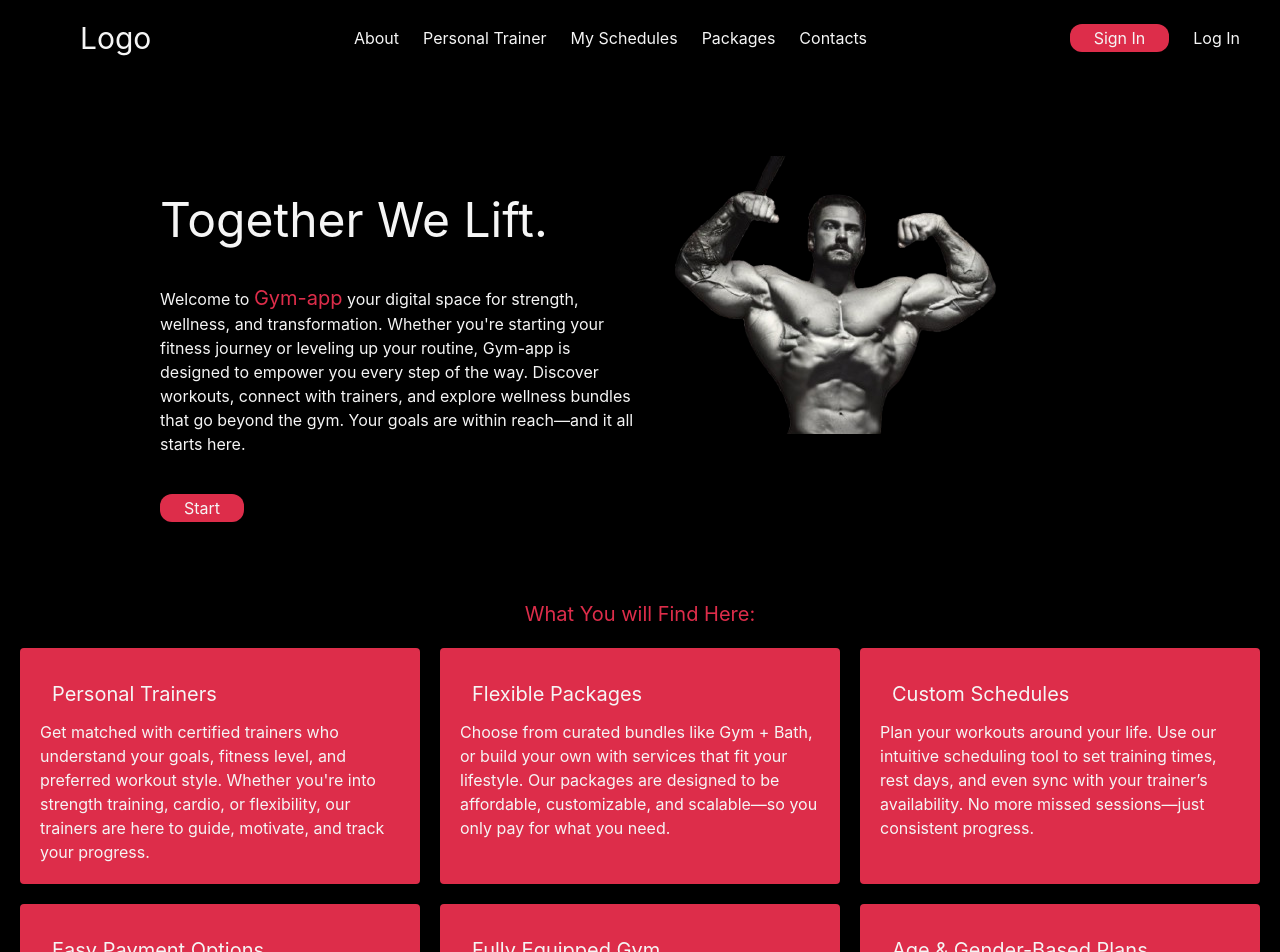
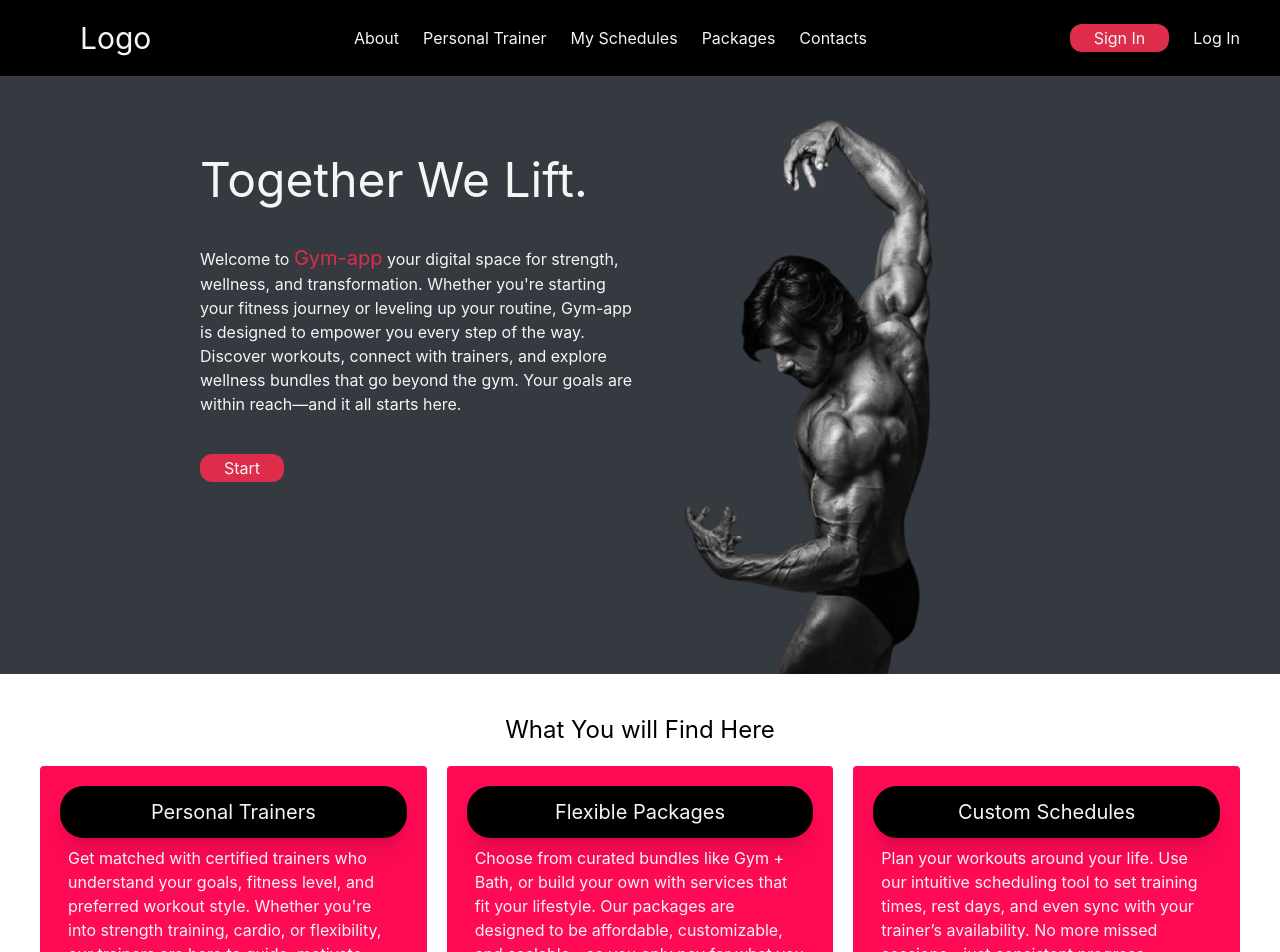
Before and after one commit to biniyam404/Gym-app, a React (Create React App) app: page / in a window 1280 px wide. Shown: the top 952 px of the page. Built offline with nearby package versions, Linux system fonts and the light colour scheme.

Commit message:
the style of the servies part is eddited

```diff
--- a/src/App.js
+++ b/src/App.js
@@ -129,7 +129,7 @@ function Sign(){
 // nave , body,
 function Wellcome(){
   return (
-   <div className='px-40 py-20 pb-10 flex '>
+   <div className='px-50 py-10 pb-0 flex bg-[#343a40] '>
      <div className='w-1/2 items-center'>
         <h1 className='text-5xl py-10'>Together We Lift.</h1>
         <p className='pb-10'>
@@ -150,7 +150,7 @@ function Wellcome(){
 
     </div>
     <div className=''>
-        <img src="/image.png" alt="Gym Interior" className="" />
+        <img src="/img.png" alt="Gym Interior" className="" />
     </div>
    </div>
   )
@@ -159,9 +159,15 @@ function Wellcome(){
 
 function Servies (){
   return (
-    <div className='p-5'>
-      <div className='text-center text-xl text-[#dd2d4a] p-5'>What You will Find Here:</div>
-      <div className='grid grid-cols-3 gap-5 '>
+    <div className='p-5 bg-white'>
+      <div className='pt-5 text-center text-2xl text-black relative group '>
+        What You will Find Here
+        <span className='absolute left-0
+              bottom-0 w-0 h-[1.5px] bg-[#dd2d4a]
+              transition-all duration-300
+              group-hover:w-full'></span>
+      </div>
+      <div className='grid grid-cols-3 gap-5 p-5 '>
         {gymFeatures.map((feature)=><Part gymFeatures = {feature}/>)}
         </div>
     </div>
@@ -169,9 +175,9 @@ function Servies (){
 }
 function Part({gymFeatures}){
   return(
-    <div className='p-5 rounded  hover:-translate-1 bg-[#dd2d4a]'>
-        <div className='text-xl p-3'>{gymFeatures.title}</div>
-        <div>{gymFeatures.description}</div>
+    <div className='p-5 rounded  hover:-translate-1 bg-[#ff0a54] transition duration-500'>
+        <div className='text-xl text-center py-3 bg-black rounded-3xl shadow-xl '>{gymFeatures.title}</div>
+        <div className='px-2 py-2'>{gymFeatures.description}</div>
     </div>
   )
 }
--- a/src/output.css
+++ b/src/output.css
@@ -7,14 +7,20 @@
       "Segoe UI Emoji", "Segoe UI Symbol", "Noto Color Emoji";
     --font-mono: ui-monospace, SFMono-Regular, Menlo, Monaco, Consolas, "Liberation Mono",
       "Courier New", monospace;
+    --color-black: #000;
+    --color-white: #fff;
     --spacing: 0.25rem;
     --text-xl: 1.25rem;
     --text-xl--line-height: calc(1.75 / 1.25);
+    --text-2xl: 1.5rem;
+    --text-2xl--line-height: calc(2 / 1.5);
     --text-3xl: 1.875rem;
     --text-3xl--line-height: calc(2.25 / 1.875);
     --text-5xl: 3rem;
     --text-5xl--line-height: 1;
     --radius-xl: 0.75rem;
+    --radius-2xl: 1rem;
+    --radius-3xl: 1.5rem;
     --default-transition-duration: 150ms;
     --default-transition-timing-function: cubic-bezier(0.4, 0, 0.2, 1);
     --default-font-family: var(--font-sans);
@@ -231,6 +237,12 @@
   .rounded {
     border-radius: 0.25rem;
   }
+  .rounded-2xl {
+    border-radius: var(--radius-2xl);
+  }
+  .rounded-3xl {
+    border-radius: var(--radius-3xl);
+  }
   .rounded-xl {
     border-radius: var(--radius-xl);
   }
@@ -238,8 +250,23 @@
     border-style: var(--tw-border-style);
     border-width: 1px;
   }
+  .bg-\[\#343a40\] {
+    background-color: #343a40;
+  }
+  .bg-\[\#adb5bd\] {
+    background-color: #adb5bd;
+  }
   .bg-\[\#dd2d4a\] {
     background-color: #dd2d4a;
+  }
+  .bg-\[\#ff0a54\] {
+    background-color: #ff0a54;
+  }
+  .bg-black {
+    background-color: var(--color-black);
+  }
+  .bg-white {
+    background-color: var(--color-white);
   }
   .p-3 {
     padding: calc(var(--spacing) * 3);
@@ -247,17 +274,32 @@
   .p-5 {
     padding: calc(var(--spacing) * 5);
   }
+  .px-2 {
+    padding-inline: calc(var(--spacing) * 2);
+  }
   .px-6 {
     padding-inline: calc(var(--spacing) * 6);
   }
   .px-10 {
     padding-inline: calc(var(--spacing) * 10);
   }
+  .px-30 {
+    padding-inline: calc(var(--spacing) * 30);
+  }
   .px-40 {
     padding-inline: calc(var(--spacing) * 40);
   }
+  .px-50 {
+    padding-inline: calc(var(--spacing) * 50);
+  }
   .py-1 {
     padding-block: calc(var(--spacing) * 1);
+  }
+  .py-2 {
+    padding-block: calc(var(--spacing) * 2);
+  }
+  .py-3 {
+    padding-block: calc(var(--spacing) * 3);
   }
   .py-5 {
     padding-block: calc(var(--spacing) * 5);
@@ -268,6 +310,12 @@
   .py-20 {
     padding-block: calc(var(--spacing) * 20);
   }
+  .pt-5 {
+    padding-top: calc(var(--spacing) * 5);
+  }
+  .pb-0 {
+    padding-bottom: calc(var(--spacing) * 0);
+  }
   .pb-10 {
     padding-bottom: calc(var(--spacing) * 10);
   }
@@ -276,6 +324,10 @@
   }
   .text-center {
     text-align: center;
+  }
+  .text-2xl {
+    font-size: var(--text-2xl);
+    line-height: var(--tw-leading, var(--text-2xl--line-height));
   }
   .text-3xl {
     font-size: var(--text-3xl);
@@ -292,12 +344,28 @@
   .text-\[\#dd2d4a\] {
     color: #dd2d4a;
   }
+  .text-black {
+    color: var(--color-black);
+  }
   .underline {
     text-decoration-line: underline;
+  }
+  .shadow-2xl {
+    --tw-shadow: 0 25px 50px -12px var(--tw-shadow-color, rgb(0 0 0 / 0.25));
+    box-shadow: var(--tw-inset-shadow), var(--tw-inset-ring-shadow), var(--tw-ring-offset-shadow), var(--tw-ring-shadow), var(--tw-shadow);
+  }
+  .shadow-xl {
+    --tw-shadow: 0 20px 25px -5px var(--tw-shadow-color, rgb(0 0 0 / 0.1)), 0 8px 10px -6px var(--tw-shadow-color, rgb(0 0 0 / 0.1));
+    box-shadow: var(--tw-inset-shadow), var(--tw-inset-ring-shadow), var(--tw-ring-offset-shadow), var(--tw-ring-shadow), var(--tw-shadow);
   }
   .outline {
     outline-style: var(--tw-outline-style);
     outline-width: 1px;
+  }
+  .transition {
+    transition-property: color, background-color, border-color, outline-color, text-decoration-color, fill, stroke, --tw-gradient-from, --tw-gradient-via, --tw-gradient-to, opacity, box-shadow, transform, translate, scale, rotate, filter, -webkit-backdrop-filter, backdrop-filter, display, visibility, content-visibility, overlay, pointer-events;
+    transition-timing-function: var(--tw-ease, var(--default-transition-timing-function));
+    transition-duration: var(--tw-duration, var(--default-transition-duration));
   }
   .transition-all {
     transition-property: all;
@@ -307,6 +375,10 @@
   .duration-300 {
     --tw-duration: 300ms;
     transition-duration: 300ms;
+  }
+  .duration-500 {
+    --tw-duration: 500ms;
+    transition-duration: 500ms;
   }
   .group-hover\:w-full {
     &:is(:where(.group):hover *) {
@@ -320,33 +392,6 @@
       @media (hover: hover) {
         --tw-translate-x: calc(var(--spacing) * -1);
         --tw-translate-y: calc(var(--spacing) * -1);
-        translate: var(--tw-translate-x) var(--tw-translate-y);
-      }
-    }
-  }
-  .hover\:-translate-2 {
-    &:hover {
-      @media (hover: hover) {
-        --tw-translate-x: calc(var(--spacing) * -2);
-        --tw-translate-y: calc(var(--spacing) * -2);
-        translate: var(--tw-translate-x) var(--tw-translate-y);
-      }
-    }
-  }
-  .hover\:-translate-6 {
-    &:hover {
-      @media (hover: hover) {
-        --tw-translate-x: calc(var(--spacing) * -6);
-        --tw-translate-y: calc(var(--spacing) * -6);
-        translate: var(--tw-translate-x) var(--tw-translate-y);
-      }
-    }
-  }
-  .hover\:translate-6 {
-    &:hover {
-      @media (hover: hover) {
-        --tw-translate-x: calc(var(--spacing) * 6);
-        --tw-translate-y: calc(var(--spacing) * 6);
         translate: var(--tw-translate-x) var(--tw-translate-y);
       }
     }
@@ -372,6 +417,71 @@ body {
   syntax: "*";
   inherits: false;
   initial-value: solid;
+}
+@property --tw-shadow {
+  syntax: "*";
+  inherits: false;
+  initial-value: 0 0 #0000;
+}
+@property --tw-shadow-color {
+  syntax: "*";
+  inherits: false;
+}
+@property --tw-shadow-alpha {
+  syntax: "<percentage>";
+  inherits: false;
+  initial-value: 100%;
+}
+@property --tw-inset-shadow {
+  syntax: "*";
+  inherits: false;
+  initial-value: 0 0 #0000;
+}
+@property --tw-inset-shadow-color {
+  syntax: "*";
+  inherits: false;
+}
+@property --tw-inset-shadow-alpha {
+  syntax: "<percentage>";
+  inherits: false;
+  initial-value: 100%;
+}
+@property --tw-ring-color {
+  syntax: "*";
+  inherits: false;
+}
+@property --tw-ring-shadow {
+  syntax: "*";
+  inherits: false;
+  initial-value: 0 0 #0000;
+}
+@property --tw-inset-ring-color {
+  syntax: "*";
+  inherits: false;
+}
+@property --tw-inset-ring-shadow {
+  syntax: "*";
+  inherits: false;
+  initial-value: 0 0 #0000;
+}
+@property --tw-ring-inset {
+  syntax: "*";
+  inherits: false;
+}
+@property --tw-ring-offset-width {
+  syntax: "<length>";
+  inherits: false;
+  initial-value: 0px;
+}
+@property --tw-ring-offset-color {
+  syntax: "*";
+  inherits: false;
+  initial-value: #fff;
+}
+@property --tw-ring-offset-shadow {
+  syntax: "*";
+  inherits: false;
+  initial-value: 0 0 #0000;
 }
 @property --tw-outline-style {
   syntax: "*";
@@ -402,6 +512,20 @@ body {
     *, ::before, ::after, ::backdrop {
       --tw-space-x-reverse: 0;
       --tw-border-style: solid;
+      --tw-shadow: 0 0 #0000;
+      --tw-shadow-color: initial;
+      --tw-shadow-alpha: 100%;
+      --tw-inset-shadow: 0 0 #0000;
+      --tw-inset-shadow-color: initial;
+      --tw-inset-shadow-alpha: 100%;
+      --tw-ring-color: initial;
+      --tw-ring-shadow: 0 0 #0000;
+      --tw-inset-ring-color: initial;
+      --tw-inset-ring-shadow: 0 0 #0000;
+      --tw-ring-inset: initial;
+      --tw-ring-offset-width: 0px;
+      --tw-ring-offset-color: #fff;
+      --tw-ring-offset-shadow: 0 0 #0000;
       --tw-outline-style: solid;
       --tw-duration: initial;
       --tw-translate-x: 0;
```
Also changed, not shown: public/image.png (deleted), public/img.png (added).
